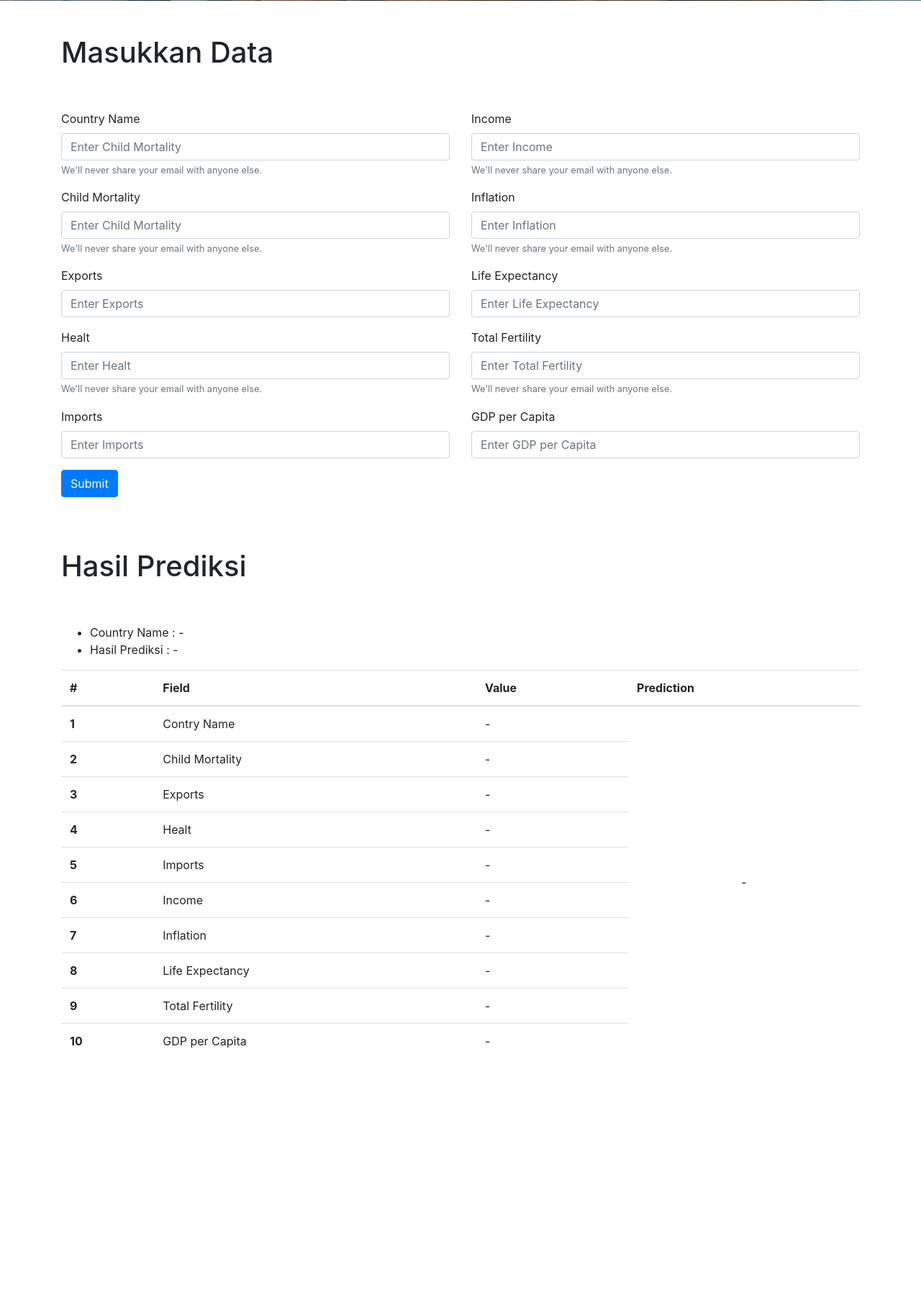
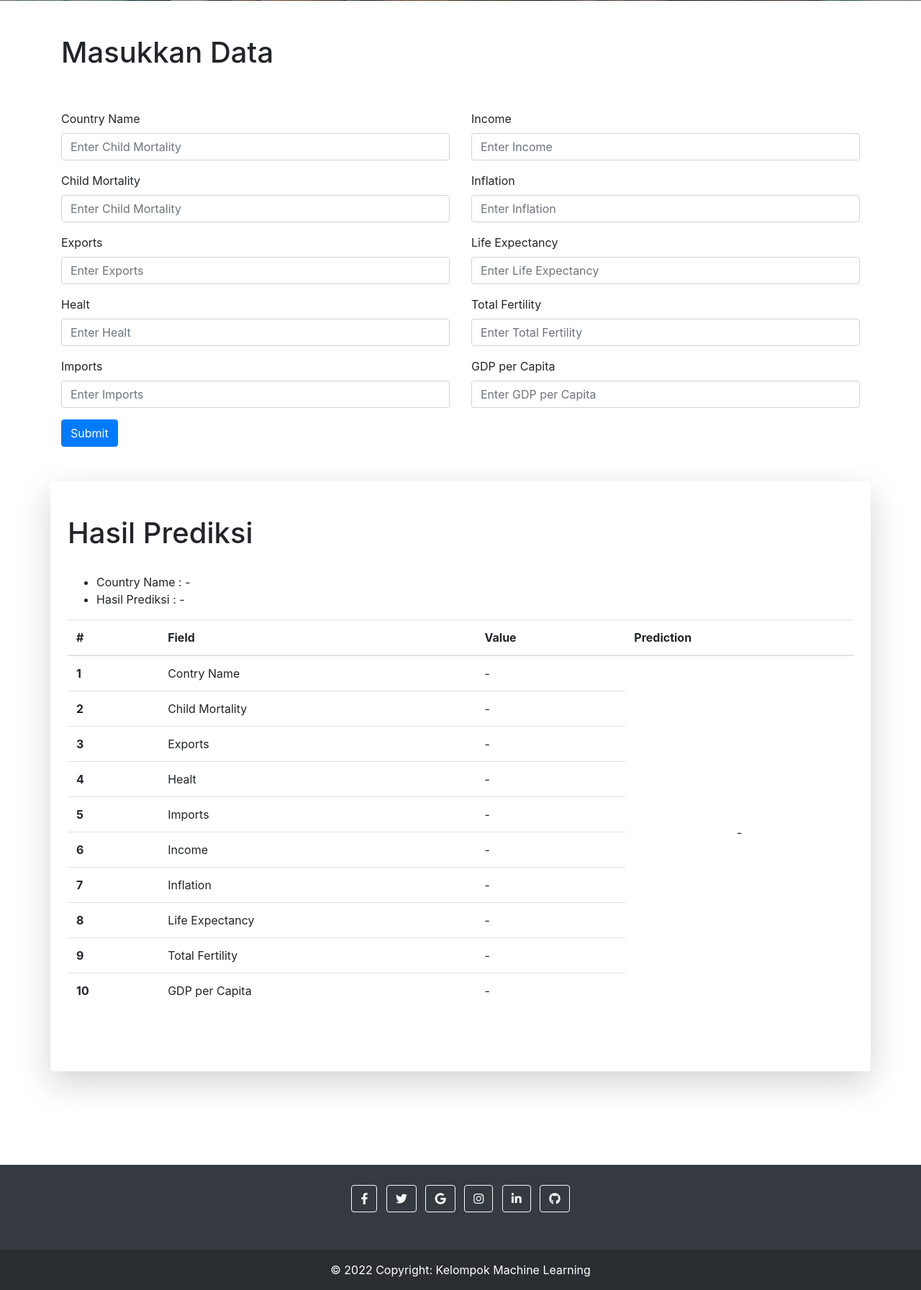
Before and after one commit to BenhardSim/Flask-Clustering_Application, a Flask app: page / in a window 1280 px wide. Shown: the part 805-2598 px from the top of the page at 72% size. Before the commit the page ends 2262 px from the top, so only its background shows below. Run offline with Flask 2, Linux system fonts and the light colour scheme.

Commit message:
fix layout

```diff
--- a/static/css/main.css
+++ b/static/css/main.css
@@ -35,5 +35,5 @@
 }
 
 #result{
-    height: 700px;
+    height: 950px;
 }
--- a/templates/base.html
+++ b/templates/base.html
@@ -1,14 +1,22 @@
 <!DOCTYPE html>
 <html lang="en">
+
 <head>
     <meta charset="UTF-8">
     <meta http-equiv="X-UA-Compatible" content="IE=edge">
     <meta name="viewport" content="width=device-width, initial-scale=1.0">
     <link rel="stylesheet" href="{{url_for('static', filename='css/main.css')}}">
-    <link rel="stylesheet" href="https://cdn.jsdelivr.net/npm/bootstrap@4.3.1/dist/css/bootstrap.min.css" integrity="sha384-ggOyR0iXCbMQv3Xipma34MD+dH/1fQ784/j6cY/iJTQUOhcWr7x9JvoRxT2MZw1T" crossorigin="anonymous">
-
+    <link rel="stylesheet" href="https://cdn.jsdelivr.net/npm/bootstrap@4.3.1/dist/css/bootstrap.min.css"
+        integrity="sha384-ggOyR0iXCbMQv3Xipma34MD+dH/1fQ784/j6cY/iJTQUOhcWr7x9JvoRxT2MZw1T" crossorigin="anonymous">
+    <!-- Font Awesome -->
+    <link href="https://cdnjs.cloudflare.com/ajax/libs/font-awesome/6.0.0/css/all.min.css" rel="stylesheet" />
+    <!-- Google Fonts -->
+    <link href="https://fonts.googleapis.com/css?family=Roboto:300,400,500,700&display=swap" rel="stylesheet" />
+    <!-- MDB -->
+    <!-- <link href="https://cdnjs.cloudflare.com/ajax/libs/mdb-ui-kit/6.0.1/mdb.min.css" rel="stylesheet" /> -->
     {% block head %}{% endblock %}
 </head>
+
 <body>
     {% block navbar %}
     {% endblock %}
@@ -19,4 +27,5 @@
     {% block form %}
     {% endblock %}
 </body>
+
 </html>
--- a/templates/index.html
+++ b/templates/index.html
@@ -13,7 +13,7 @@
 <section id="welcome">
     <div class="title-welcome">
         <h1><b>Check What Your Country need based on data you got</b></h1>
-        <h2>SaveTheEarth.org</h2>
+        <h2>SaveTheWorld.org</h2>
         <p>A web Application based on K-means Clustering Model <br> to predict what type of country you're live in and
             <br> to see what kind of things you can do to make it into a better place</p>
         <a href="#form"><button type="submit" class="btn btn-success">Check it out now !</button></a>
@@ -35,15 +35,13 @@
                     <label for="exampleInputEmail1">Country Name</label>
                     <input type="text" class="form-control" id="exampleInputEmail1" aria-describedby="emailHelp"
                         placeholder="Enter Child Mortality" name="country">
-                    <small id="emailHelp" class="form-text text-muted">We'll never share your email with anyone
-                        else.</small>
+
                 </div>
                 <div class="form-group">
                     <label for="exampleInputEmail1">Child Mortality</label>
                     <input type="text" class="form-control" id="exampleInputEmail1" aria-describedby="emailHelp"
                         placeholder="Enter Child Mortality" name="child_mort">
-                    <small id="emailHelp" class="form-text text-muted">We'll never share your email with anyone
-                        else.</small>
+
                 </div>
                 <div class="form-group">
                     <label for="exampleInputPassword1">Exports</label>
@@ -55,8 +53,7 @@
                     <label for="exampleInputEmail1">Healt</label>
                     <input type="text" class="form-control" id="exampleInputEmail1" aria-describedby="emailHelp"
                         placeholder="Enter Healt" name="healt">
-                    <small id="emailHelp" class="form-text text-muted">We'll never share your email with anyone
-                        else.</small>
+
                 </div>
                 <div class="form-group">
                     <label for="exampleInputPassword1">Imports</label>
@@ -70,15 +67,13 @@
                     <label for="exampleInputEmail1">Income</label>
                     <input type="text" class="form-control" id="exampleInputEmail1" aria-describedby="emailHelp"
                         placeholder="Enter Income" name="income">
-                    <small id="emailHelp" class="form-text text-muted">We'll never share your email with anyone
-                        else.</small>
+
                 </div>
                 <div class="form-group">
                     <label for="exampleInputEmail1">Inflation</label>
                     <input type="text" class="form-control" id="exampleInputEmail1" aria-describedby="emailHelp"
                         placeholder="Enter Inflation" name="inflation">
-                    <small id="emailHelp" class="form-text text-muted">We'll never share your email with anyone
-                        else.</small>
+
                 </div>
                 <div class="form-group">
                     <label for="exampleInputPassword1">Life Expectancy</label>
@@ -90,8 +85,7 @@
                     <label for="exampleInputEmail1">Total Fertility</label>
                     <input type="text" class="form-control" id="exampleInputEmail1" aria-describedby="emailHelp"
                         placeholder="Enter Total Fertility" name="total_fer">
-                    <small id="emailHelp" class="form-text text-muted">We'll never share your email with anyone
-                        else.</small>
+
                 </div>
                 <div class="form-group">
                     <label for="exampleInputPassword1">GDP per Capita</label>
@@ -103,12 +97,14 @@
 
         <button type="submit" class="btn btn-primary">Submit</button>
     </form>
+    <br><br>
 </section>
 
-<section id="result" class="container">
-    <br><br><br>
+<section id="result">
+    <div class="container shadow-lg p-4 mb-5 bg-white rounded cont-res">
+        <br>
         <h1>Hasil Prediksi</h1>
-    <br><br>
+        <br>
         <div>
             <ul>
                 {% if result_value["country"] and  result_value["cluster"]%}
@@ -131,7 +127,8 @@
                     <th scope="row">1</th>
                     <td>Contry Name</td>
                     <td>{{ result_value["country"] }}</td>
-            <td rowspan="10" style="vertical-align : middle;text-align:center;">{{ result_value["cluster"] }}</td>
+                    <td rowspan="10" style="vertical-align : middle;text-align:center;">{{ result_value["cluster"] }}
+                    </td>
                 </tr>
                 <tr>
                     <th scope="row">2</th>
@@ -183,5 +180,50 @@
         </table>
 
         <br><br>
+
+    </div>
 </section>
+<section>
+    <footer class="bg-dark text-center text-white ">
+        <!-- Grid container -->
+        <div class="container p-4 pb-0">
+            <!-- Section: Social media -->
+            <section class="mb-4">
+                <!-- Facebook -->
+                <a class="btn btn-outline-light btn-floating m-1" href="#!" role="button"><i
+                        class="fab fa-facebook-f"></i></a>
+
+                <!-- Twitter -->
+                <a class="btn btn-outline-light btn-floating m-1" href="#!" role="button"><i
+                        class="fab fa-twitter"></i></a>
+
+                <!-- Google -->
+                <a class="btn btn-outline-light btn-floating m-1" href="#!" role="button"><i
+                        class="fab fa-google"></i></a>
+
+                <!-- Instagram -->
+                <a class="btn btn-outline-light btn-floating m-1" href="#!" role="button"><i
+                        class="fab fa-instagram"></i></a>
+
+                <!-- Linkedin -->
+                <a class="btn btn-outline-light btn-floating m-1" href="#!" role="button"><i
+                        class="fab fa-linkedin-in"></i></a>
+
+                <!-- Github -->
+                <a class="btn btn-outline-light btn-floating m-1" href="https://github.com/BenhardSim/Flask-Clustering_Application" role="button"><i
+                        class="fab fa-github"></i></a>
+            </section>
+            <!-- Section: Social media -->
+        </div>
+        <!-- Grid container -->
+
+        <!-- Copyright -->
+        <div class="text-center p-3" style="background-color: rgba(0, 0, 0, 0.2);">
+            © 2022 Copyright:
+            <a class="text-white" href="https://mdbootstrap.com/">Kelompok Machine Learning</a>
+        </div>
+        <!-- Copyright -->
+    </footer>
+</section>
+
 {% endblock %}
--- a/templates/navbar.html
+++ b/templates/navbar.html
@@ -7,9 +7,8 @@
     <div class="collapse navbar-collapse" id="navbarNavAltMarkup">
         <div class="navbar-nav">
             <a class="nav-item nav-link active" href="#">Home <span class="sr-only">(current)</span></a>
-            <a class="nav-item nav-link" href="#">Features</a>
-            <a class="nav-item nav-link" href="#">Pricing</a>
-            <a class="nav-item nav-link disabled" href="#">Disabled</a>
+            <a class="nav-item nav-link" href="#form">Input</a>
+            <a class="nav-item nav-link" href="#result">result</a>
         </div>
     </div>
 </nav>
```
Lines whose indentation alone changed are shown as unchanged.
